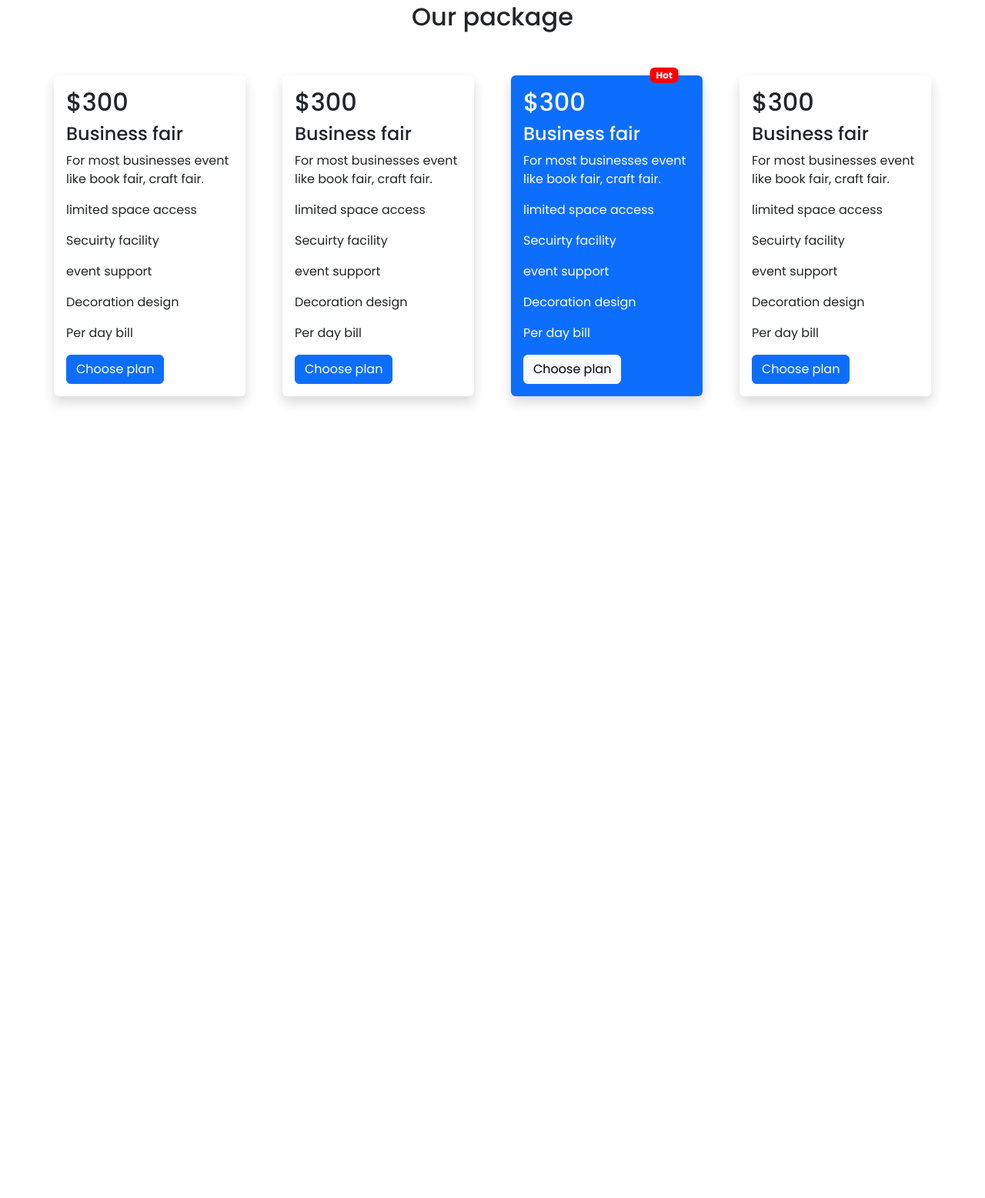
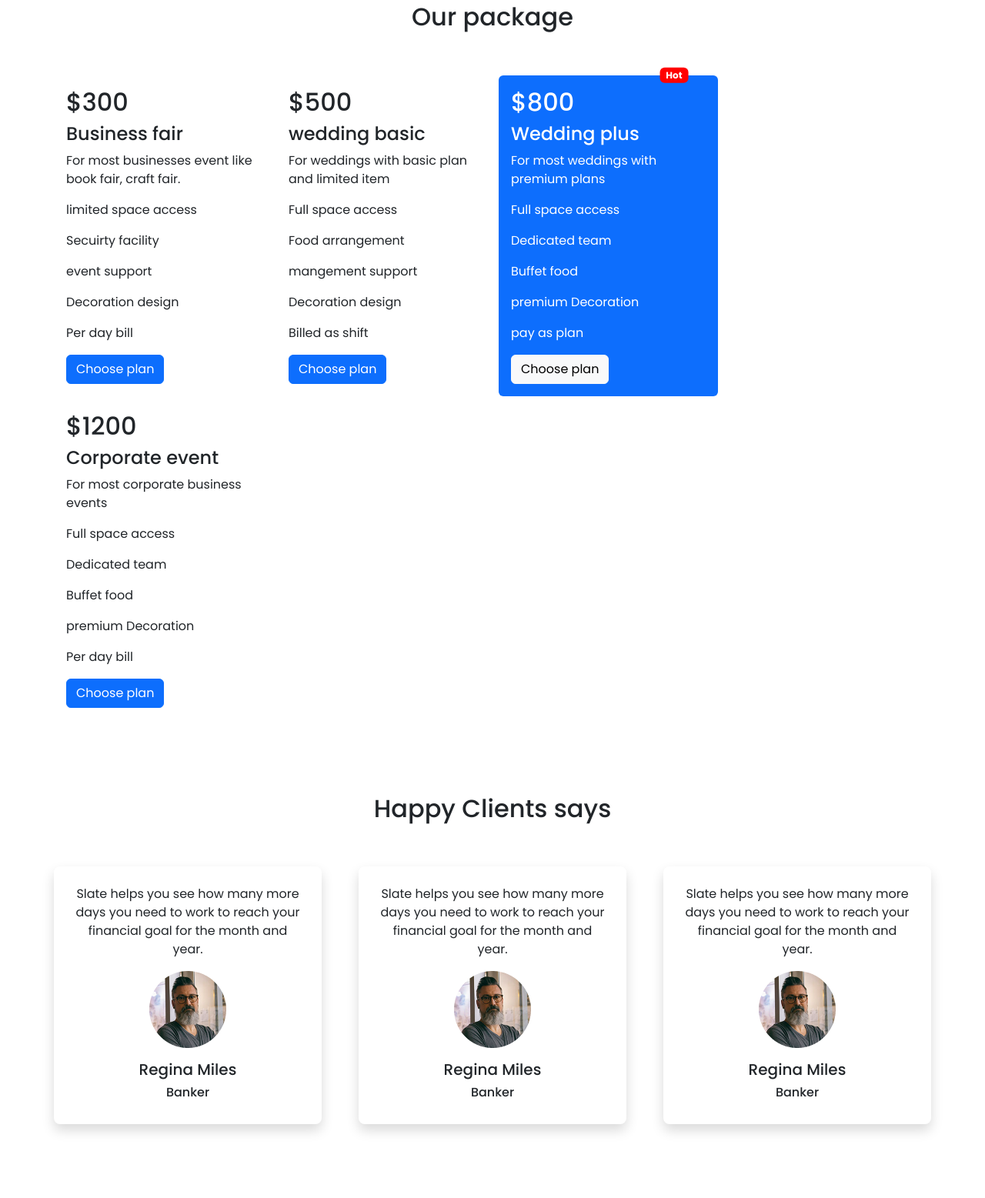
Before and after one commit to Sohel-Developer/Wedding-convention-center, a plain HTML site: page index.html in a window 1280 px wide. Shown: the part 1096-2653 px from the top of the page at 77% size. Before the commit the page ends 1659 px from the top, so only its background shows below. Drawn offline with nearby package versions, Linux system fonts and the light colour scheme.

Commit message:
Happy Clints section Added

```diff
--- a/index.html
+++ b/index.html
@@ -89,7 +89,7 @@
   <main>
     <!-- Explore Album  -->
     <section class="py-5">
-      <div class="explore__album d-flex  container align-items-center gap-5">
+      <div class="explore__album d-lg-flex  container align-items-center gap-5">
 
         <img class="img-fluid mb-3" src="./images/wedding.png" alt="">
 
@@ -112,8 +112,8 @@
     <!-- Our Package  -->
     <section class="container py-5">
       <h2 class="text-center pb-5">Our package</h2>
-      <div class="our__packages row gap-5">
-        <div class="package shadow p-3 rounded col">
+      <div class="row gap-1 ">
+        <div class="package  p-3 rounded col-12 col-md-4 col-lg-3 ">
           <h2>$300</h2>
           <h4>Business fair</h4>
           <p>For most businesses event
@@ -125,41 +125,40 @@
           <p>Per day bill</p>
           <button class="btn btn-primary">Choose plan</button>
         </div>
-        <div class="package shadow p-3 rounded col">
-          <h2>$300</h2>
-          <h4>Business fair</h4>
-          <p>For most businesses event
-            like book fair, craft fair.</p>
-          <p>limited space access</p>
-          <p>Secuirty facility</p>
-          <p>event support</p>
+        <div class="package  p-3 rounded col-12 col-md-4 col-lg-3">
+          <h2>$500</h2>
+          <h4>wedding basic</h4>
+          <p>For weddings with basic plan
+            and limited item</p>
+          <p>Full space access</p>
+          <p>Food arrangement</p>
+          <p>mangement support</p>
           <p>Decoration design</p>
-          <p>Per day bill</p>
+          <p>Billed as shift</p>
           <button class="btn btn-primary">Choose plan</button>
         </div>
-        <div class="package  shadow p-3 rounded col bg-primary position-relative hot-badge-div text-white ">
+        <div class="package col-12 col-md-4 col-lg-3  p-3 rounded col bg-primary position-relative hot-badge-div text-white ">
           <span class="badge  position-absolute  hot-badge">Hot</span>
-          <h2>$300</h2>
-          <h4>Business fair</h4>
-          <p>For most businesses event
-            like book fair, craft fair.</p>
-          <p>limited space access</p>
-          <p>Secuirty facility</p>
-          <p>event support</p>
-          <p>Decoration design</p>
-          <p>Per day bill</p>
+          <h2>$800</h2>
+          <h4>Wedding plus</h4>
+          <p>For most weddings with premium plans</p>
+          <p>Full space access</p>
+          <p>Dedicated team</p>
+          <p>Buffet food</p>
+          <p>premium Decoration</p>
+          <p>pay as plan</p>
           <button class="btn btn-light">Choose plan</button>
         </div>
 
-        <div class="package shadow p-3 rounded col">
-          <h2>$300</h2>
-          <h4>Business fair</h4>
-          <p>For most businesses event
-            like book fair, craft fair.</p>
-          <p>limited space access</p>
-          <p>Secuirty facility</p>
-          <p>event support</p>
-          <p>Decoration design</p>
+        <div class="package col-12 col-md-4 col-lg-3 p-3 rounded col">
+          <h2>$1200</h2>
+          <h4>Corporate event</h4>
+          <p>For most corporate business
+            events</p>
+          <p>Full space access</p>
+          <p>Dedicated team</p>
+          <p>Buffet food</p>
+          <p>premium Decoration</p>
           <p>Per day bill</p>
           <button class="btn btn-primary">Choose plan</button>
         </div>
@@ -169,6 +168,55 @@
     </section>
 
     <!-- Happy Clints -->
+
+    <section class="container py-5 ">
+        <h2 class="text-center">Happy Clients says</h2>
+        <div class="row gap-5 py-5 text-center">
+          <div class="col shadow p-4  rounded-3">
+            <p>Slate helps you see how
+              many more days you need
+              to work to reach your financial
+              goal for the month and year.</p>
+              <img class="" src="./images/person 1.png" alt="" srcset="">
+              <h5 class="pt-3">Regina Miles</h5>
+              <h6>Banker</h6>
+          </div>
+          <div class="col shadow p-4 rounded-3  ">
+            <p>Slate helps you see how
+              many more days you need
+              to work to reach your financial
+              goal for the month and year.</p>
+              <img src="./images/person 1.png" alt="" srcset="">
+              <h5 class="pt-3">Regina Miles</h5>
+              <h6>Banker</h6>
+          </div>
+          <div class="col shadow p-4 rounded-3">
+            <p>Slate helps you see how
+              many more days you need
+              to work to reach your financial
+              goal for the month and year.</p>
+              <img src="./images/person 1.png" alt="" srcset="">
+              <h5 class="pt-3">Regina Miles</h5>
+              <h6>Banker</h6>
+          </div>
+        </div>
+    </section>
+
+
+
+
+
+
+
+
+
+
+
+
+
+
+
+
   </main>
 
 
```
